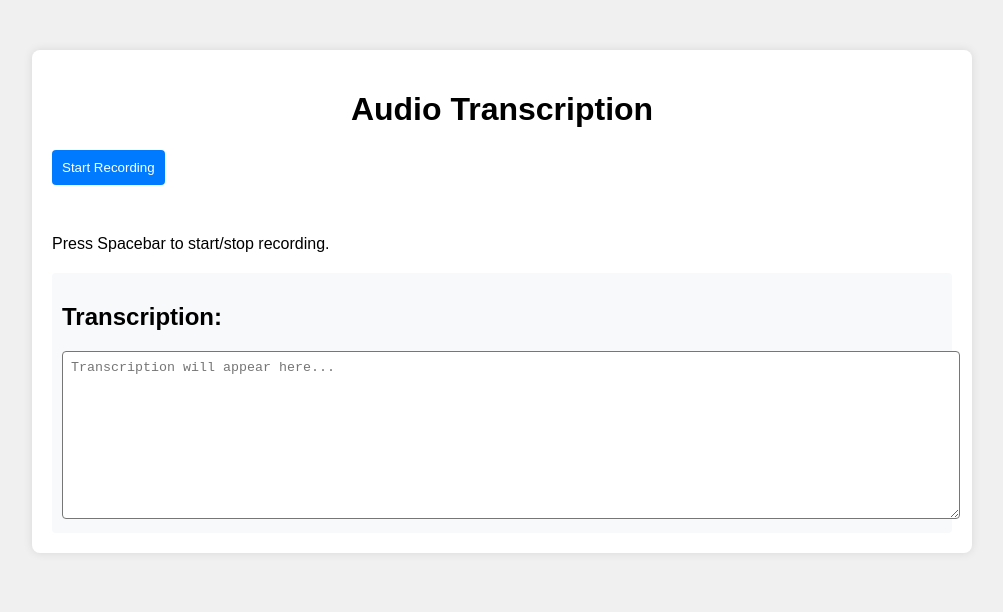
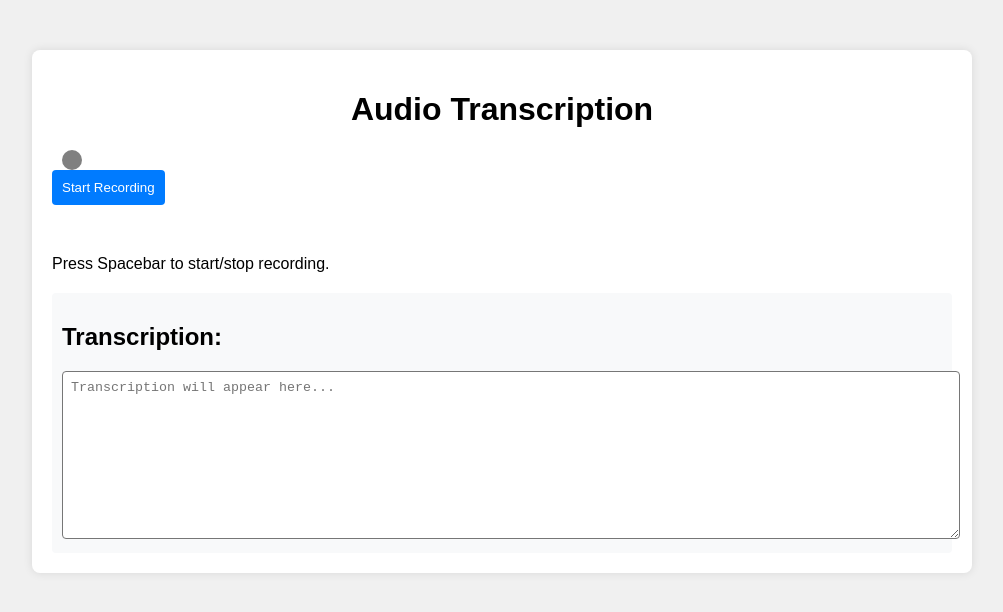
Before and after one commit to wbruntra/transcription-app, a React (Vite) app in the folder client/: page / in a window 1280 px wide. Shown: the top 612 px of the page, without its empty margins (138-1141 px from the left). Built offline with nearby package versions, Linux system fonts and the light colour scheme.

Commit message:
feat: Add recording indicator with flash animation

```diff
--- a/client/src/App.jsx
+++ b/client/src/App.jsx
@@ -1,5 +1,6 @@
 import { useState, useRef, useEffect } from 'react'
 import axios from 'axios'
+import './index.scss'  // Ensure SCSS is imported
 
 function App() {
   const [transcription, setTranscription] = useState('')
@@ -100,6 +101,7 @@ function App() {
     <div className="container">
       <h1>Audio Transcription</h1>
       <div className="controls">
+        <div className={isRecording ? 'recording-indicator active' : 'recording-indicator'}></div>  {/* Flashing red circle indicator */}
         <button
           className={isRecording ? 'recording' : ''}
           onClick={isRecording ? stopRecording : startRecording}
--- a/client/src/index.scss
+++ b/client/src/index.scss
@@ -57,3 +57,26 @@ button:disabled {
   background: #f8f9fa;
   border-radius: 4px;
 }
+
+// New styles for recording indicator
+.recording-indicator {
+  width: 20px;
+  height: 20px;
+  border-radius: 50%;
+  background-color: gray;
+  margin-left: 10px;  // Space from button
+
+  &.active {
+    background-color: red;
+    animation: flash 1s infinite alternate;  // Slowly flash every 1 second
+  }
+
+  @keyframes flash {
+    from {
+      opacity: 1;
+    }
+    to {
+      opacity: 0.5;  // Fade to half opacity for a subtle flash
+    }
+  }
+}
```
